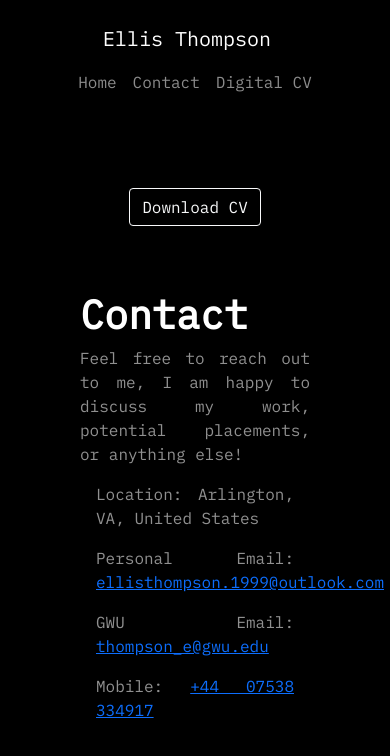
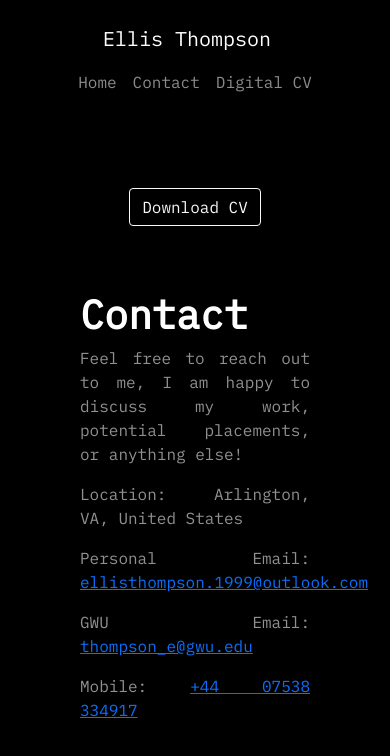
Before and after one commit to Ellislee1/Ellislee1.github.io, a React (Create React App) app: page /contact in a window 390 px wide. Shown: the top 756 px of the page. Built offline with nearby package versions, Linux system fonts and the light colour scheme.

Commit message:
fixed contact page

```diff
--- a/src/components/Contact.js
+++ b/src/components/Contact.js
@@ -7,12 +7,12 @@ function Contact() {
             <h1 id="title">Contact</h1>
 
               <div class="row">
-                  <div class="col-md-8">
+                  <div class="col-md-8 col-12">
                       <p>Feel free to reach out to me, I am happy to discuss my work, potential placements, or anything else!</p>
-                      <p class="px-3">Location: Arlington, VA, United States</p>
-                      <p class="px-3">Personal Email: <a href="mailto:ellisthompson.1999@outlook.com">ellisthompson.1999@outlook.com</a></p>
-                      <p class="px-3">GWU Email: <a href="mailto:thompson_e@gwu.edu">thompson_e@gwu.edu</a></p>
-                      <p class="px-3">Mobile: <a href="tel:+447538334917">+44 07538 334917</a></p>
+                      <p class="px-md-3">Location: Arlington, VA, United States</p>
+                      <p class="px-md-3">Personal Email: <a href="mailto:ellisthompson.1999@outlook.com">ellisthompson.1999@outlook.com</a></p>
+                      <p class="px-md-3">GWU Email: <a href="mailto:thompson_e@gwu.edu">thompson_e@gwu.edu</a></p>
+                      <p class="px-md-3">Mobile: <a href="tel:+447538334917">+44 07538 334917</a></p>
                   </div>
               </div>
           </div>
```
